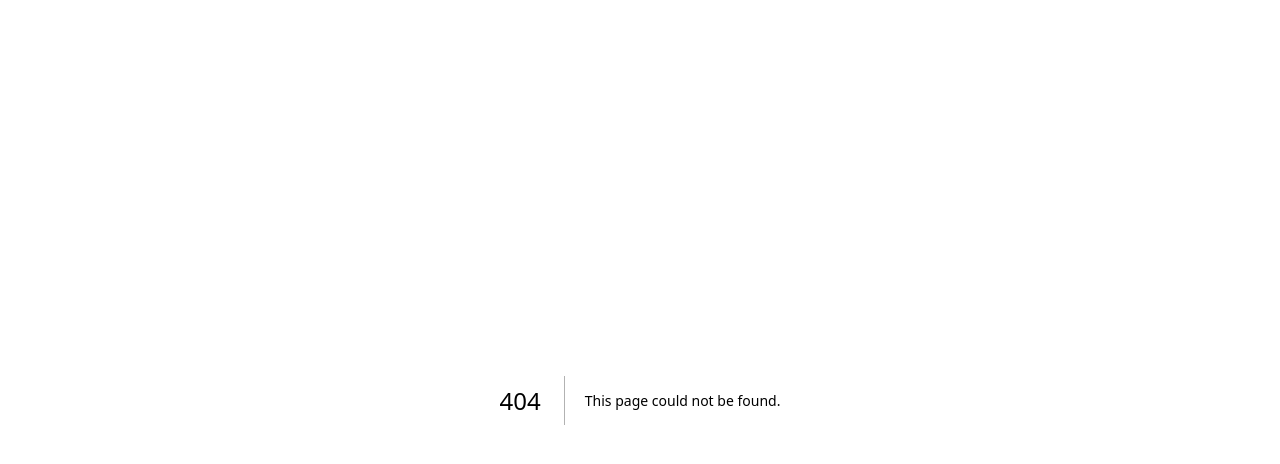
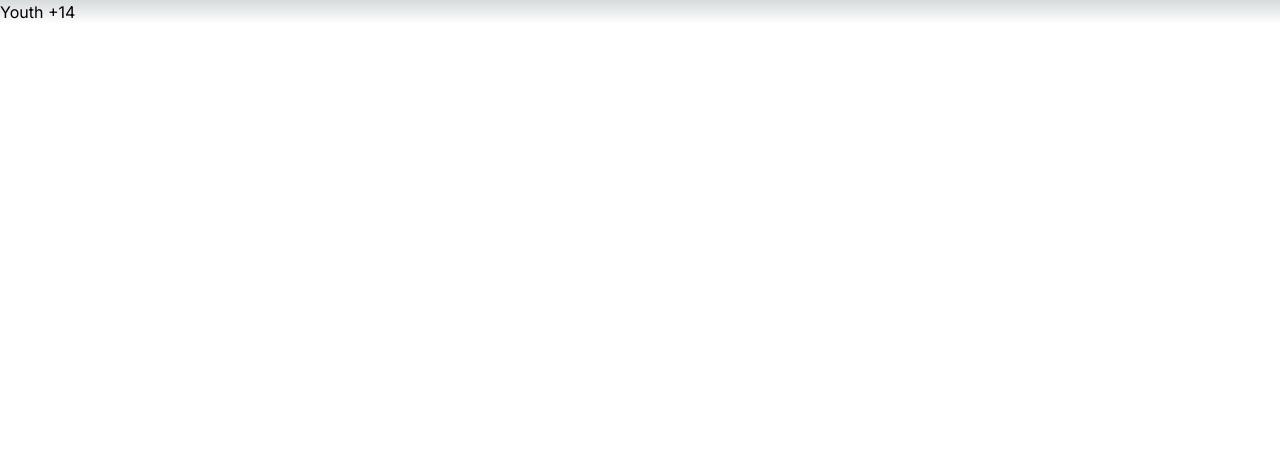
Before and after one commit to FilipaMerino/elizabethnardella, a Next.js app: page /expertise/youth in a window 1280 px wide. Before the commit this address had no page. Shown: the top 464 px of the page. Built offline with nearby package versions, Linux system fonts and the light colour scheme.

Commit message:
Routing to "youth" defined

```diff
--- /dev/null
+++ b/app/expertise/youth/page.tsx
@@ -0,0 +1,9 @@
+const Youth = () => {
+    return(
+        <div>
+            <h1>Youth +14</h1>
+        </div>
+    )
+}
+
+export default Youth;
```
